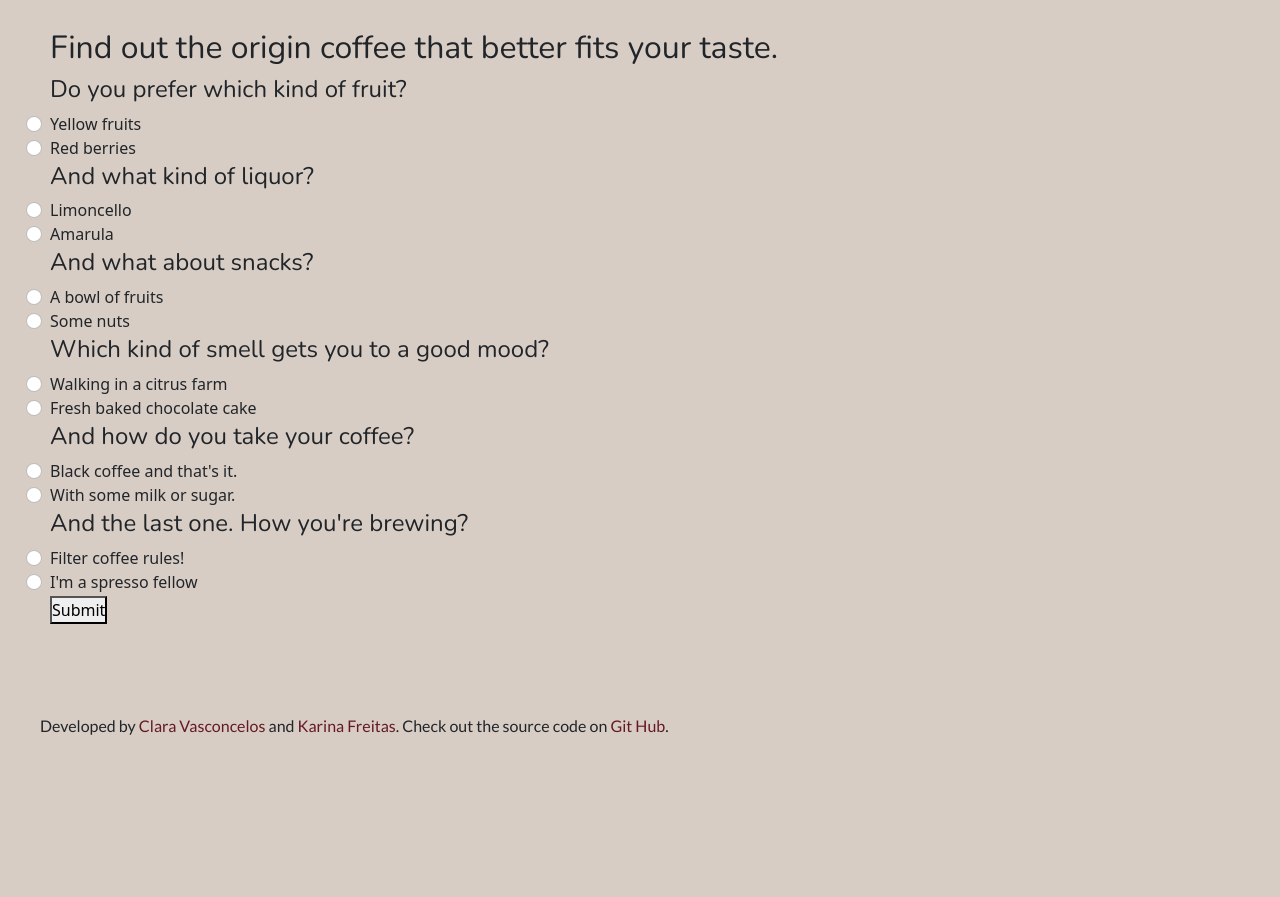
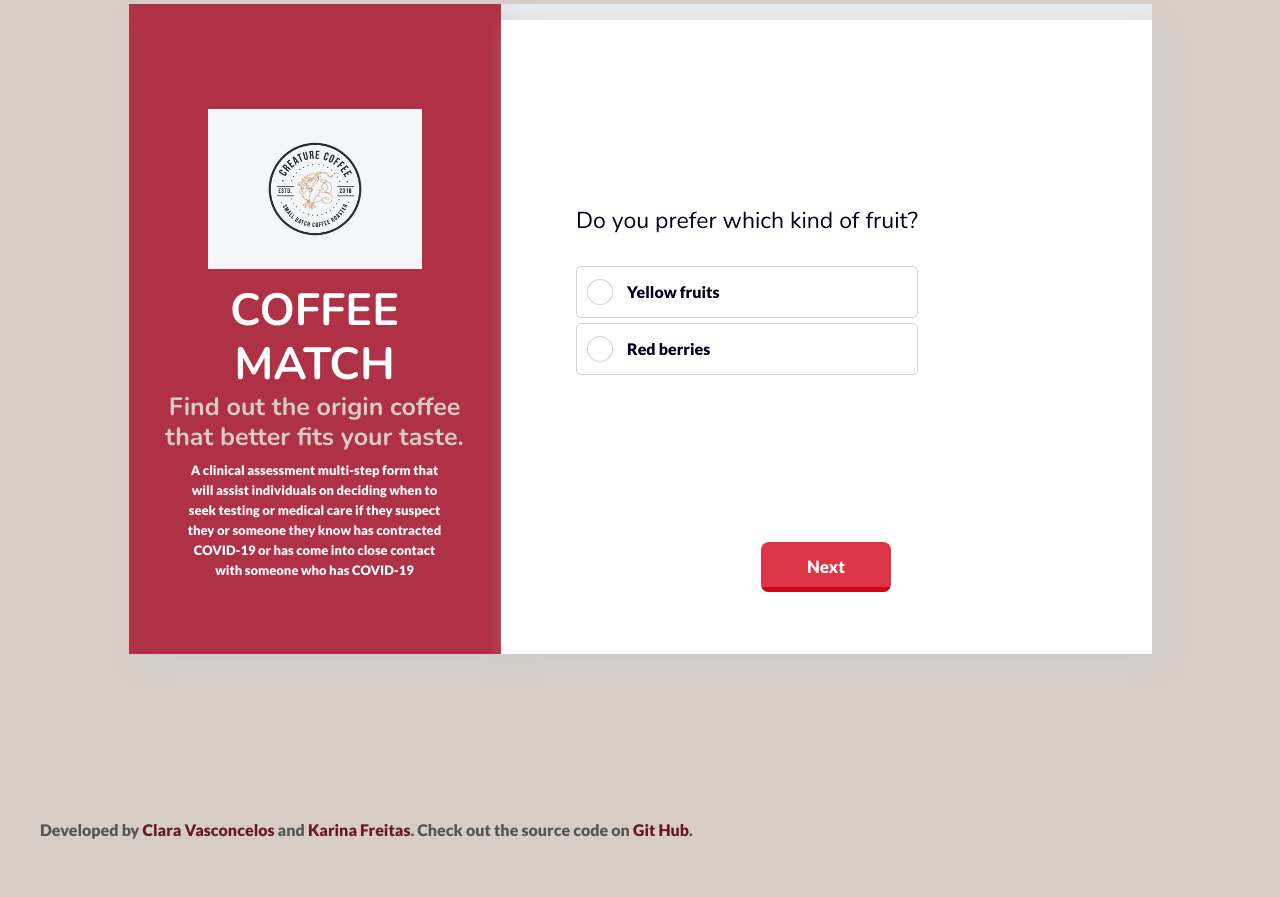
Before and after one commit to karinaglf/ironhack-project-which-coffee, a Node server app: page /quiz in a window 1280 px wide. Shown: the part 176-1073 px from the top of the page. Before the commit the page ends 911 px from the top, so only its background shows below. Run offline with Node 20, Linux system fonts and the light colour scheme; some libraries are stand-ins or nearby versions.

Commit message:
add multi-page forms setup

```diff
--- a/public/js/script.js
+++ b/public/js/script.js
@@ -5,3 +5,106 @@ document.addEventListener(
   },
   false
 );
+
+// QUIZ
+
+let step = document.getElementsByClassName('step');
+let prevBtn = document.getElementById('prev-btn');
+let nextBtn = document.getElementById('next-btn');
+let submitBtn = document.getElementById('submit-btn');
+let form = document.getElementsByTagName('form')[0];
+let preloader = document.getElementById('preloader-wrapper');
+let bodyElement = document.querySelector('body');
+let succcessDiv = document.getElementById('success');
+
+// form.onsubmit = () => {
+//   return false
+// }
+let current_step = 0;
+let stepCount = 5
+step[current_step].classList.add('d-block');
+if (current_step == 0) {
+  prevBtn.classList.add('d-none');
+  submitBtn.classList.add('d-none');
+  nextBtn.classList.add('d-inline-block');
+}
+
+const progress = (value) => {
+  document.getElementsByClassName('progress-bar')[0].style.width = `${value}%`;
+}
+
+nextBtn.addEventListener('click', () => {
+  current_step++;
+  let previous_step = current_step - 1;
+  if ((current_step > 0) && (current_step <= stepCount)) {
+      prevBtn.classList.remove('d-none');
+      prevBtn.classList.add('d-inline-block');
+      step[current_step].classList.remove('d-none');
+      step[current_step].classList.add('d-block');
+      step[previous_step].classList.remove('d-block');
+      step[previous_step].classList.add('d-none');
+      if (current_step == stepCount) {
+          submitBtn.classList.remove('d-none');
+          submitBtn.classList.add('d-inline-block');
+          nextBtn.classList.remove('d-inline-block');
+          nextBtn.classList.add('d-none');
+      }
+  } else {
+      if (current_step > stepCount) {
+          form.onsubmit = () => {
+              return true
+          }
+      }
+  }
+  progress((100 / stepCount) * current_step);
+});
+
+
+prevBtn.addEventListener('click', () => {
+  if (current_step > 0) {
+      current_step--;
+      let previous_step = current_step + 1;
+      prevBtn.classList.add('d-none');
+      prevBtn.classList.add('d-inline-block');
+      step[current_step].classList.remove('d-none');
+      step[current_step].classList.add('d-block')
+      step[previous_step].classList.remove('d-block');
+      step[previous_step].classList.add('d-none');
+      if (current_step < stepCount) {
+          submitBtn.classList.remove('d-inline-block');
+          submitBtn.classList.add('d-none');
+          nextBtn.classList.remove('d-none');
+          nextBtn.classList.add('d-inline-block');
+          prevBtn.classList.remove('d-none');
+          prevBtn.classList.add('d-inline-block');
+      }
+  }
+
+  if (current_step == 0) {
+      prevBtn.classList.remove('d-inline-block');
+      prevBtn.classList.add('d-none');
+  }
+  progress((100 / stepCount) * current_step);
+});
+
+
+submitBtn.addEventListener('click', () => {
+  preloader.classList.add('d-block');
+
+  const timer = ms => new Promise(res => setTimeout(res, ms));
+
+  timer(3000)
+      .then(() => {
+          bodyElement.classList.add('loaded');
+      }).then(() => {
+          step[stepCount].classList.remove('d-block');
+          step[stepCount].classList.add('d-none');
+          prevBtn.classList.remove('d-inline-block');
+          prevBtn.classList.add('d-none');
+          submitBtn.classList.remove('d-inline-block');
+          submitBtn.classList.add('d-none');
+          succcessDiv.classList.remove('d-none');
+          succcessDiv.classList.add('d-block');
+      })
+
+});
--- /dev/null
+++ b/public/stylesheets/quiz-style.css
@@ -0,0 +1,434 @@
+@import url('https://fonts.googleapis.com/css2?family=Lato:ital,wght@0,300;0,400;0,900;1,300;1,400;1,700&family=Nunito:ital,wght@0,300;0,400;0,700;1,300;1,700&display=swap');
+
+:root {
+  --beige: #d7cdc5;
+  --pink: #d47985;
+  --green: #335b52;
+  --magenta: #af3146;
+  --burgundy: #651924;
+  --body-font-family: 'Lato', sans-serif;
+  --heading-font-family: 'Nunito', sans-serif;
+}
+
+/* GENERAL */
+body {
+  font-family: var(--body-font-family);
+  font-size: 16px;
+  font-size: 1rem;
+  font-weight: 600;
+  line-height: 1.4;
+  color: #555;
+}
+
+h1,
+h2,
+h3,
+h4,
+h5,
+h6 {
+  color: #00011c;
+  font-family: var(--heading-font-family);
+}
+
+label {
+  font-size: 16px;
+  font-size: 1rem;
+  font-weight: 600;
+  margin-bottom: 5px;
+  color: #00011c;
+}
+
+.quiz-container {
+    margin-top: -100px;
+}
+/* TITLE */
+
+#title-container {
+  min-height: 460px;
+  height: 100%;
+  color: #fff;
+  background-color: var(--magenta);
+  text-align: center;
+  padding: 105px 28px 28px 28px;
+  box-sizing: border-box;
+  position: relative;
+  box-shadow: 10px 8px 21px 0px rgba(204, 204, 204, 0.75);
+  -webkit-box-shadow: 10px 8px 21px 0px rgba(204, 204, 204, 0.75);
+  -moz-box-shadow: 10px 8px 21px 0px rgba(204, 204, 204, 0.75);
+}
+
+#title-container h2 {
+  font-size: 45px;
+  font-weight: 800;
+  color: #fff;
+  padding: 0;
+  margin-bottom: 0px;
+}
+
+#title-container h3 {
+  font-size: 25px;
+  font-weight: 600;
+  color: var(--beige);
+  padding: 0;
+}
+
+#title-container p {
+  font-size: 13px;
+  padding: 0 25px;
+  line-height: 20px;
+}
+
+.covid-image {
+  width: 214px;
+  margin-bottom: 15px;
+}
+
+/* FORMS */
+#qbox-container {
+  background-color: white;
+  background-repeat: repeat;
+  position: relative;
+  padding: 62px;
+  min-height: 630px;
+  box-shadow: 10px 8px 21px 0px rgba(204, 204, 204, 0.75);
+  -webkit-box-shadow: 10px 8px 21px 0px rgba(204, 204, 204, 0.75);
+  -moz-box-shadow: 10px 8px 21px 0px rgba(204, 204, 204, 0.75);
+}
+
+#steps-container {
+  margin: auto;
+  width: 500px;
+  min-height: 420px;
+  display: flex;
+  vertical-align: middle;
+  align-items: center;
+}
+
+.step {
+  display: none;
+}
+
+.step h4 {
+  margin: 0 0 26px 0;
+  padding: 0;
+  position: relative;
+  font-weight: 500;
+  font-size: 23px;
+  font-size: 1.4375rem;
+  line-height: 1.6;
+}
+
+button#prev-btn,
+button#next-btn,
+button#submit-btn {
+  font-size: 17px;
+  font-weight: bold;
+  position: relative;
+  width: 130px;
+  height: 50px;
+  background: #dc3545;
+  margin: 0 auto;
+  margin-top: 40px;
+  overflow: hidden;
+  z-index: 1;
+  cursor: pointer;
+  transition: color 0.3s;
+  text-align: center;
+  color: #fff;
+  border: 0;
+  border-radius: 8px;
+  -webkit-border-radius: 8px;
+  -webkit-border-radius: 8px;
+  -moz-border-radius: 8px;
+  -moz-border-radius: 8px;
+}
+
+button#prev-btn:after,
+button#next-btn:after,
+button#submit-btn:after {
+  position: absolute;
+  top: 90%;
+  left: 0;
+  width: 100%;
+  height: 100%;
+  background: #cc0616;
+  content: '';
+  z-index: -2;
+  transition: transform 0.3s;
+}
+
+button#prev-btn:hover::after,
+button#next-btn:hover::after,
+button#submit-btn:hover::after {
+  transform: translateY(-80%);
+  transition: transform 0.3s;
+}
+
+.progress {
+  border-radius: 0px !important;
+}
+
+.q__question {
+  position: relative;
+}
+
+.q__question:not(:last-child) {
+  margin-bottom: 10px;
+}
+.question__input {
+    position: absolute;
+    left: -9999px;
+  }
+.question__label {
+  position: relative;
+  display: block;
+  line-height: 40px;
+  border: 1px solid #ced4da;
+  border-radius: 5px;
+  background-color: #fff;
+  padding: 5px 20px 5px 50px;
+  cursor: pointer;
+  transition: all 0.15s ease-in-out;
+}
+.question__label:hover {
+  border-color: #dc3545;
+}
+.question__label:before,
+.question__label:after {
+  position: absolute;
+  content: '';
+}
+.question__label:before {
+  top: 12px;
+  left: 10px;
+  width: 26px;
+  height: 26px;
+  border-radius: 50%;
+  background-color: #fff;
+  box-shadow: inset 0 0 0 1px #ced4da;
+  -webkit-transition: all 0.15s ease-in-out;
+  -moz-transition: all 0.15s ease-in-out;
+  -o-transition: all 0.15s ease-in-out;
+  transition: all 0.15s ease-in-out;
+}
+
+.question__input:checked + .question__label:before {
+  background-color: #dc3545;
+  box-shadow: 0 0 0 0;
+}
+
+.question__input:checked + .question__label:after {
+  top: 22px;
+  left: 18px;
+  width: 10px;
+  height: 5px;
+  border-left: 2px solid #fff;
+  border-bottom: 2px solid #fff;
+  transform: rotate(-45deg);
+}
+
+.form-check-input:checked,
+.form-check-input:focus {
+  background-color: #dc3545 !important;
+  outline: none !important;
+  border: none !important;
+}
+
+input:focus {
+  outline: none;
+}
+
+#input-container {
+  display: inline-block;
+  box-shadow: none !important;
+  margin-top: 36px !important;
+}
+
+label.form-check-label.radio-lb {
+  margin-right: 15px;
+}
+
+#q-box__buttons {
+  text-align: center;
+}
+
+input[type='text'],
+input[type='email'] {
+  padding: 8px 14px;
+}
+
+input[type='text']:focus,
+input[type='email']:focus {
+  border: 1px solid #dc3545;
+  border-radius: 5px;
+  outline: 0px !important;
+  -webkit-appearance: none;
+  box-shadow: none !important;
+  -webkit-transition: all 0.15s ease-in-out;
+  -moz-transition: all 0.15s ease-in-out;
+  -o-transition: all 0.15s ease-in-out;
+  transition: all 0.15s ease-in-out;
+}
+
+.form-check-input:checked[type='radio'],
+.form-check-input:checked[type='radio']:hover,
+.form-check-input:checked[type='radio']:focus,
+.form-check-input:checked[type='radio']:active {
+  border: none !important;
+  -webkit-outline: 0px !important;
+  box-shadow: none !important;
+}
+
+.form-check-input:focus,
+input[type='radio']:hover {
+  box-shadow: none;
+  cursor: pointer !important;
+}
+
+#success {
+  display: none;
+}
+
+#success h4 {
+  color: #dc3545;
+}
+
+.back-link {
+  font-weight: 700;
+  color: #dc3545;
+  text-decoration: none;
+  font-size: 18px;
+}
+
+.back-link:hover {
+  color: #82000a;
+}
+/* PRELOADER */
+
+#preloader-wrapper {
+  width: 100%;
+  height: 100%;
+  z-index: 1000;
+  display: none;
+  position: fixed;
+  top: 0;
+  left: 0;
+}
+
+#preloader {
+  background-image: url('../img/preloader.png');
+  width: 120px;
+  height: 119px;
+  border-top-color: #fff;
+  border-radius: 100%;
+  display: block;
+  position: relative;
+  top: 50%;
+  left: 50%;
+  margin: -75px 0 0 -75px;
+  -webkit-animation: spin 2s linear infinite;
+  animation: spin 2s linear infinite;
+  z-index: 1001;
+}
+
+@-webkit-keyframes spin {
+  0% {
+    -webkit-transform: rotate(0deg);
+    -ms-transform: rotate(0deg);
+    transform: rotate(0deg);
+  }
+  100% {
+    -webkit-transform: rotate(360deg);
+    -ms-transform: rotate(360deg);
+    transform: rotate(360deg);
+  }
+}
+
+@keyframes spin {
+  0% {
+    -webkit-transform: rotate(0deg);
+    -ms-transform: rotate(0deg);
+    transform: rotate(0deg);
+  }
+  100% {
+    -webkit-transform: rotate(360deg);
+    -ms-transform: rotate(360deg);
+    transform: rotate(360deg);
+  }
+}
+
+#preloader-wrapper .preloader-section {
+  width: 51%;
+  height: 100%;
+  position: fixed;
+  top: 0;
+  background: #f7f9ff;
+  z-index: 1000;
+}
+
+#preloader-wrapper .preloader-section.section-left {
+  left: 0;
+}
+
+#preloader-wrapper .preloader-section.section-right {
+  right: 0;
+}
+
+.loaded #preloader-wrapper .preloader-section.section-left {
+  transform: translateX(-100%);
+  transition: all 0.7s 0.3s cubic-bezier(0.645, 0.045, 0.355, 1);
+}
+
+.loaded #preloader-wrapper .preloader-section.section-right {
+  transform: translateX(100%);
+  transition: all 0.7s 0.3s cubic-bezier(0.645, 0.045, 0.355, 1);
+}
+
+.loaded #preloader {
+  opacity: 0;
+  transition: all 0.3s ease-out;
+}
+
+.loaded #preloader-wrapper {
+  visibility: hidden;
+  transform: translateY(-100%);
+  transition: all 0.3s 1s ease-out;
+}
+/* MEDIA QUERIES */
+
+@media (min-width: 990px) and (max-width: 1199px) {
+  #title-container {
+    padding: 80px 28px 28px 28px;
+  }
+  #steps-container {
+    width: 85%;
+  }
+}
+
+@media (max-width: 991px) {
+  #title-container {
+    padding: 30px;
+    min-height: inherit;
+  }
+}
+
+@media (max-width: 767px) {
+  #qbox-container {
+    padding: 30px;
+  }
+  #steps-container {
+    width: 100%;
+    min-height: 400px;
+  }
+  #title-container {
+    padding-top: 50px;
+  }
+}
+@media (max-width: 560px) {
+  #qbox-container {
+    padding: 40px;
+  }
+  #title-container {
+    padding-top: 45px;
+  }
+}
--- a/public/stylesheets/style.css
+++ b/public/stylesheets/style.css
@@ -5,6 +5,7 @@
   margin: 0;
   padding: 0;
 }
+
 :root {
   --beige: #d7cdc5;
   --pink: #d47985;
@@ -14,74 +15,109 @@
   --body-font-family: 'Lato', sans-serif;
   --heading-font-family: 'Nunito', sans-serif;
 }
+
+/* GENERAL */
+
 body{
   background-color: var(--beige);
 }
+
 main {
   max-width: 1320px;
   padding: 50px;
   margin: 0 auto;
 }
+
 p, li {
   font-family: var(--body-font-family);
 }
 h1, h2, h3, h4, h5, h6 {
   font-family: var(--heading-font-family);
 }
+
 a {
   color: var(--burgundy);
   text-decoration: none;
 }
+
 a:hover {
   color: var(--magenta);
 }
+
 .btn {
   margin-top: 20px;
   background-color: var(--burgundy);
   border: none;
 }
+
 .btn:hover {
   background-color: var(--magenta);
 }
+
 .btn-link {
  border: none;
  background-color: transparent;
  text-decoration: none;
  color: var(--burgundy);
 }
+
+/* NAV BAR */
+
 .nav {
   margin-bottom: 20px;
 }
+
 .navbar .navbar-nav .nav-link {
   color: var(--burgundy);
   font-style: italic;
   font-size: 1.1rem;
 }
+
 .navbar .navbar-nav .nav-link:hover{
   color: var(--magenta);
 }
+
 @media only screen and (min-width: 960px) {
 .navbar .navbar-nav .nav-item .nav-link {
   padding: 0 0.5rem;
 }
+
 .navbar .navbar-nav .nav-item:not(:last-child) .nav-link {
   border-right: 1px solid var(--burgundy);
   padding: 0 15px;
 
 }
+
 .navbar .dropdown-menu {
   background-color: var(--beige);
 }
+
 .navbar .dropdown-item:hover {
   background-color: var(--beige);
   color: var(--burgundy);
 }
+
 .logo-nav {
   width: 150px;
 }
+
+/* FOOTER */
 footer {
   padding: 40px;
 }
+/* HOMEPAGE */
+.heading-box {
+  background-color: var(--green);
+  outline: 10px solid var(--green);
+  outline-offset: 6px;
+  padding: 10px;
+  border-radius: 3px;
+}
+.heading-box h1 {
+  color: var(--beige);
+  text-align: center;
+}
+
 /* SEARCH FORMS */
 .search-listing-form {
   border-radius: 15px;
@@ -90,19 +126,23 @@ footer {
   margin-bottom: 50px;
   box-shadow: 1px 1px 1px rgba(0, 0, 0, 0.4);
 }
+
 .search-listing-form label {
   font-weight: bold;
   text-transform: uppercase;
   margin-bottom: 10px;
 }
+
 .search-listing-form input {
   margin-bottom: 10px;
 }
+
 .search-listing-form .btn {
   width: 100%;
   text-transform: uppercase;
   font-weight: bold;
 }
+
 /* RESULTS PAGE */
 .listing-card {
   background-color: white;
@@ -110,6 +150,7 @@ footer {
   box-shadow: 1px 1px 1px rgba(0, 0, 0, 0.4);
   padding: 20px;
 }
+
 .card-img {
   height: 180px;
   background-repeat: no-repeat;
@@ -117,9 +158,11 @@ footer {
   background-position: center;
   margin-bottom: 10px;
 }
+
 .card-info {
   min-height: 80px;
 }
+
 /* FAVORITES BUTTON */
 .favorite-btn {
   background-color: transparent;
--- a/routes/auth.routes.js
+++ b/routes/auth.routes.js
@@ -59,6 +59,7 @@ router.post('/signup', (req, res) => {
       });
     })
     .then((createdUser) => {
+      req.session.user = createdUser;
       res.redirect('/');
     })
     .catch((err) => {
--- a/routes/coffee.routes.js
+++ b/routes/coffee.routes.js
@@ -43,6 +43,7 @@ router.get('/coffees/detail/:coffeeId', (req, res) => {
   const user = req.session.user;
   console.log('req.params', req.params);
   const coffeeId = req.params.coffeeId;
+
 
   Coffee.findById(coffeeId)
     .populate('roaster')
--- a/routes/quiz.routes.js
+++ b/routes/quiz.routes.js
@@ -39,7 +39,7 @@ router.post('/quiz', (req, res) => {
     aabbb: ['Brazil', 'Costa Rica'],
   };
 
-  const originCountries = dictionary[combination]; // dictionary["aaaaaa"]   or dictioinary.aaaaaa
+  const originCountries = dictionary[combination];
 
   Coffee.find({ originCountry: { $in: originCountries } }) //
     .then((foundCoffees) => {
--- a/views/layout.hbs
+++ b/views/layout.hbs
@@ -3,12 +3,13 @@
 
    <head>
       <meta charset="UTF-8">
-      <meta name="viewport" content="width=device-width, initial-scale=1.0">
+      <meta name="viewport" content="width=device-width, initial-scale=1">
       <meta http-equiv="X-UA-Compatible" content="ie=edge">
       <title>Which Coffee</title>
       <link rel="icon" href="/images/which-coffee-icon.svg">
       <link href="https://cdn.jsdelivr.net/npm/bootstrap@5.1.3/dist/css/bootstrap.min.css" rel="stylesheet" integrity="sha384-1BmE4kWBq78iYhFldvKuhfTAU6auU8tT94WrHftjDbrCEXSU1oBoqyl2QvZ6jIW3" crossorigin="anonymous">
       <link rel="stylesheet" href="/stylesheets/style.css" />
+      <link rel="stylesheet" href="/stylesheets/quiz-style.css" />
    </head>
 
    <body>
--- a/views/quiz/quiz-form.hbs
+++ b/views/quiz/quiz-form.hbs
@@ -1,5 +1,20 @@
-<h2>Find out the origin coffee that better fits your taste.</h2>
-
+<!-- CONTAINER -->
+<div class="container d-flex align-items-center min-vh-100 quiz-container">
+   <div class="row g-0 justify-content-center">
+      <!-- TITLE -->
+      <div class="col-lg-4 offset-lg-1 mx-0 px-0">
+            <div id="title-container">
+            <img class="covid-image" src="/images/img-logo-placeholder.jpeg" width="100px">
+            <h2>COFFEE MATCH</h2>
+            <h3>Find out the origin coffee that better fits your taste.</h3>
+            <p>A clinical assessment multi-step form that will assist individuals on deciding when to seek testing or medical care if they suspect they or someone they know has contracted COVID-19 or has come into close contact with someone who has COVID-19</p>
+         </div>
+      </div>
+      <!-- FORMS -->
+<div class="col-lg-7 mx-0 px-0">
+   <div class="progress">
+      <div aria-valuemax="100" aria-valuemin="0" aria-valuenow="50" class="progress-bar progress-bar-striped progress-bar-animated bg-danger" role="progressbar" style="width: 0%"></div>
+   </div>
    <div id="qbox-container">
       <form action="/quiz" class="needs-validation" id="form-wrapper" method="post" name="form-wrapper" novalidate="">
          <div id="steps-container">
@@ -88,10 +103,17 @@
                   </div>
                </div>
             </div>
-
+         </div>
          <div id="q-box__buttons">
+            <button id="prev-btn" type="button">Previous</button>
+            <button id="next-btn" type="button">Next</button>
             <button id="submit-btn" type="submit">Submit</button>
          </div>
          </div>
       </form>
    </div>
+<div id="preloader-wrapper">
+   <div id="preloader"></div>
+   <div class="preloader-section section-left"></div>
+   <div class="preloader-section section-right"></div>
+</div>
```
Also changed, not shown: views/index.hbs (+8 -3 lines).
